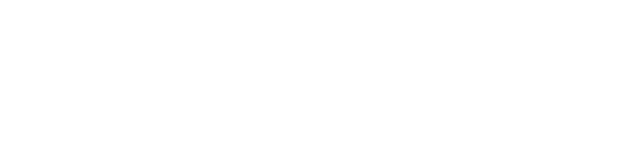
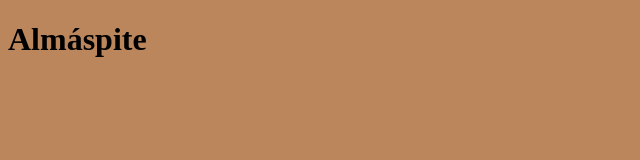
Before and after one commit to fg5002/morella2, a plain HTML site: page index.html in a window 1280 px wide. Shown: the whole page, without its empty margins (0-640 px from the left). Drawn offline with Linux system fonts and the light colour scheme.

Commit message:
second commit

```diff
--- a/index.html
+++ b/index.html
@@ -5,8 +5,10 @@
     <meta http-equiv="X-UA-Compatible" content="IE=edge">
     <meta name="viewport" content="width=device-width, initial-scale=1.0">
     <title>Document</title>
+
+    <link rel="stylesheet" href="out/style.css">
 </head>
 <body>
-
+    <h1>Almáspite</h1>
 </body>
 </html>
--- a/src/style.scss
+++ b/src/style.scss
@@ -0,0 +1,9 @@
+$backgroundColor: #BC865C;
+
+body{
+    background: $backgroundColor;
+    h1{
+        font-weight: bold;
+
+    }
+}
```
Also changed, not shown: out/style.css, 2 other files.
